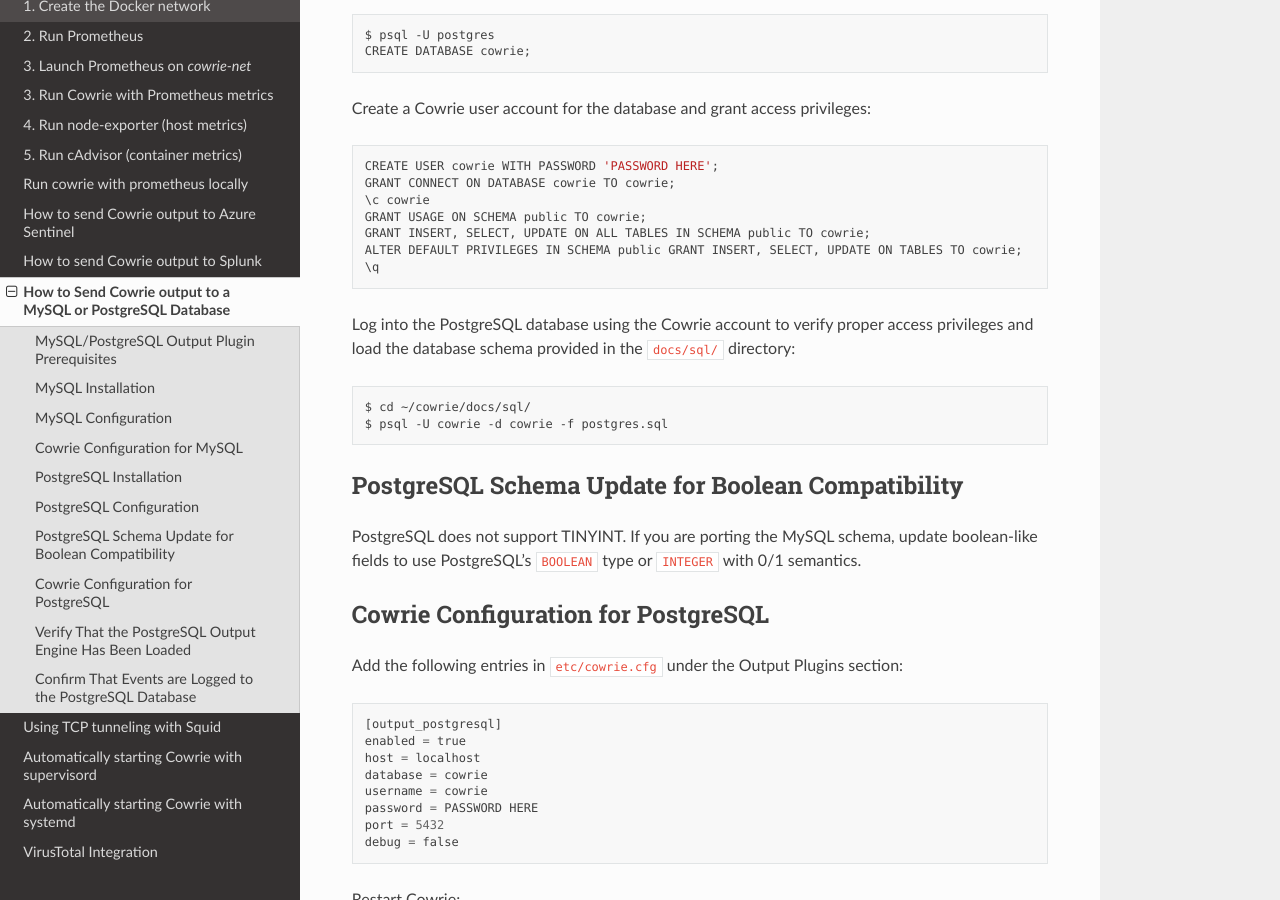
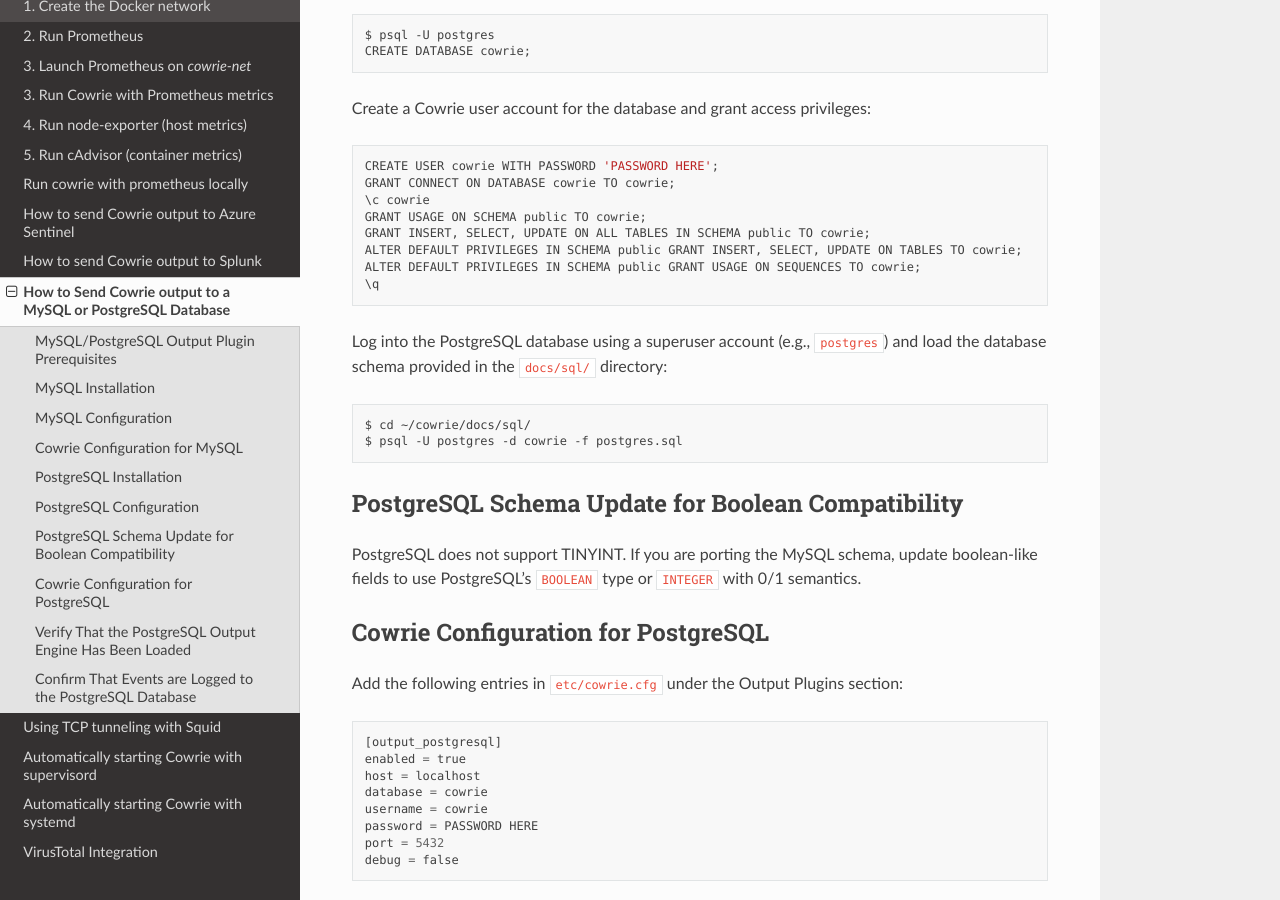
Before and after one commit to cowrie/cowrie, a Sphinx documentation site: the page built from docs/sql/README.rst, in a window 1280 px wide and 900 px high, scrolled down 3026 px. Built offline with Sphinx 7.4.7 and the Read the Docs theme 3.1.0, drawn with Linux system fonts in a browser that asks for light colours.

Commit message:
fix: postgresql sequences permission & ProgrammingError: no results to fetch

```diff
--- a/docs/sql/README.rst
+++ b/docs/sql/README.rst
@@ -136,12 +136,13 @@ Create a Cowrie user account for the database and grant access privileges::
     GRANT USAGE ON SCHEMA public TO cowrie;
     GRANT INSERT, SELECT, UPDATE ON ALL TABLES IN SCHEMA public TO cowrie;
     ALTER DEFAULT PRIVILEGES IN SCHEMA public GRANT INSERT, SELECT, UPDATE ON TABLES TO cowrie;
+    ALTER DEFAULT PRIVILEGES IN SCHEMA public GRANT USAGE ON SEQUENCES TO cowrie;
     \q
 
-Log into the PostgreSQL database using the Cowrie account to verify proper access privileges and load the database schema provided in the ``docs/sql/`` directory::
+Log into the PostgreSQL database using a superuser account (e.g., ``postgres``) and load the database schema provided in the ``docs/sql/`` directory::
 
     $ cd ~/cowrie/docs/sql/
-    $ psql -U cowrie -d cowrie -f postgres.sql
+    $ psql -U postgres -d cowrie -f postgres.sql
 
 PostgreSQL Schema Update for Boolean Compatibility
 ==================================================
```
Also changed, not shown: 1 other file.
